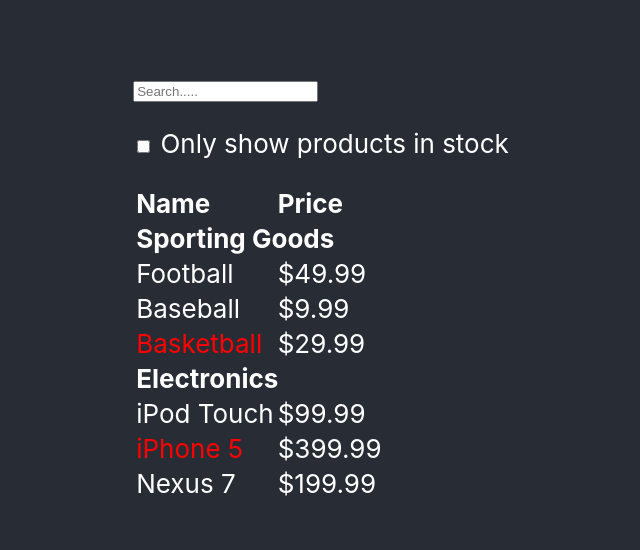
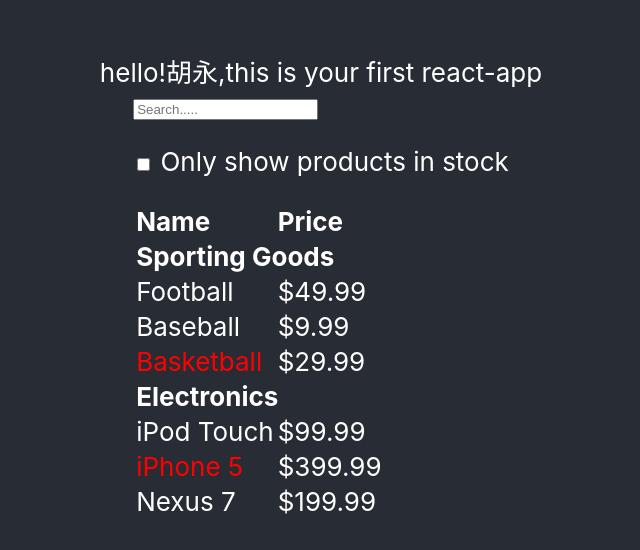
Before and after one commit to huyong007/sql, a React (Create React App) app in the folder react/react-app/: page / in a window 1280 px wide. Shown: the part 114-664 px from the top of the page, without its empty margins (319-959 px from the left). Built offline with nearby package versions, Linux system fonts and the light colour scheme.

Commit message:
props rules

```diff
--- a/react/react-app/src/App.js
+++ b/react/react-app/src/App.js
@@ -175,11 +175,15 @@
   }
 }
 
+function Welcome(props) {
+  return <div>hello!{props.name},this is your first react-app</div>
+}
 
 function App() {
   return (
     <div className="App">
       <header className="App-header">
+        <Welcome name='胡永' />
         <FilterableProductTable products={PRODUCTS} />
       </header>
     </div>
```
Also changed, not shown: 1 other file (tests, documents, lock files or other folders).
